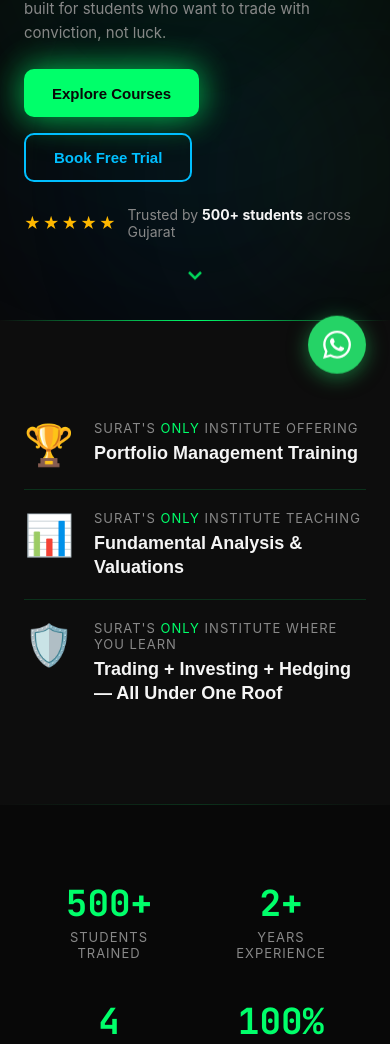
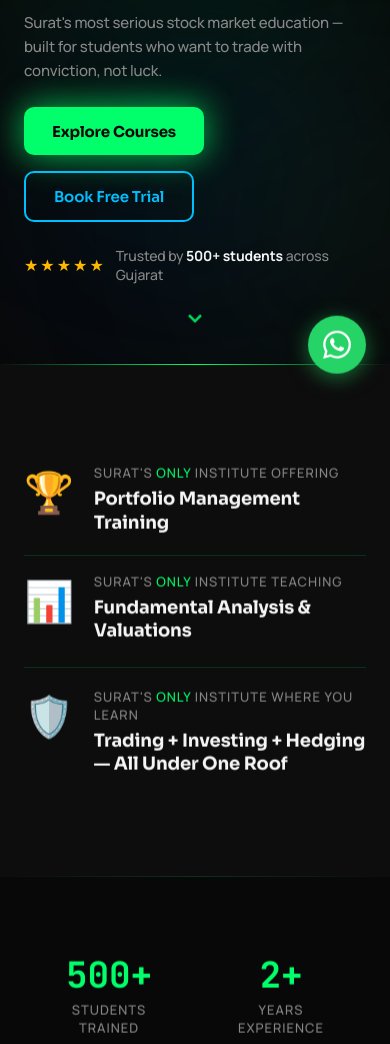
Before and after one commit to Harvvest/WEBSITE, a plain HTML site: page index.html in a window 390 px wide. Shown: the part 387-1431 px from the top of the page. Drawn offline with Linux system fonts and the light colour scheme; animation ran at ten frames a second.

Commit message:
Add premium typography and floating animations

```diff
--- a/styles.css
+++ b/styles.css
@@ -19,8 +19,8 @@
   --glow-strong: 0 0 40px rgba(0, 255, 106, 0.5);
   --radius: 14px;
   --radius-lg: 20px;
-  --font-head: 'Space Grotesk', sans-serif;
-  --font-body: 'Inter', sans-serif;
+  --font-head: 'Sora', sans-serif;
+  --font-body: 'Manrope', sans-serif;
   --font-mono: 'JetBrains Mono', monospace;
 }
 
@@ -1276,3 +1276,45 @@ img { max-width: 100%; }
 @media (max-width: 600px) {
   .footer-main { grid-template-columns: 1fr; }
 }
+
+
+/* PREMIUM TYPOGRAPHY + SUBTLE FLOATING MOTION */
+body { font-weight: 500; letter-spacing: -0.01em; }
+.hero-headline, .section-title, .course-title, .cta-headline { letter-spacing: -0.035em; }
+.hero-headline { font-weight: 800; }
+
+@keyframes premium-float {
+  0%, 100% { translate: 0 0; }
+  50% { translate: 0 -6px; }
+}
+@keyframes premium-float-soft {
+  0%, 100% { translate: 0 0; }
+  50% { translate: 0 -3px; }
+}
+.hero-chart, .power-claim, .stat-item, .course-card, .feature-card,
+.faculty-card, .testimonial-card, .cta-card, .community-card, .enquiry-form-card {
+  will-change: translate;
+  animation: premium-float 6s ease-in-out infinite;
+}
+.hero-badge, .platinum-box, .cert-badge {
+  animation: premium-float-soft 4.8s ease-in-out infinite;
+}
+.power-claim:nth-child(3n + 1), .course-card:nth-child(2n), .feature-card:nth-child(2n),
+.faculty-card:nth-child(2n), .testimonial-card:nth-child(2n) { animation-delay: -1.4s; }
+.power-claim:nth-child(3n), .course-card:nth-child(3n), .feature-card:nth-child(3n),
+.faculty-card:nth-child(3n), .testimonial-card:nth-child(3n) { animation-delay: -2.8s; }
+
+@media (max-width: 768px) {
+  .hero-chart, .power-claim, .stat-item, .course-card, .feature-card,
+  .faculty-card, .testimonial-card, .cta-card, .community-card, .enquiry-form-card {
+    animation-duration: 7.5s;
+  }
+}
+@media (prefers-reduced-motion: reduce) {
+  .hero-chart, .power-claim, .stat-item, .course-card, .feature-card,
+  .faculty-card, .testimonial-card, .cta-card, .community-card, .enquiry-form-card,
+  .hero-badge, .platinum-box, .cert-badge {
+    animation: none !important;
+    translate: none !important;
+  }
+}
```
